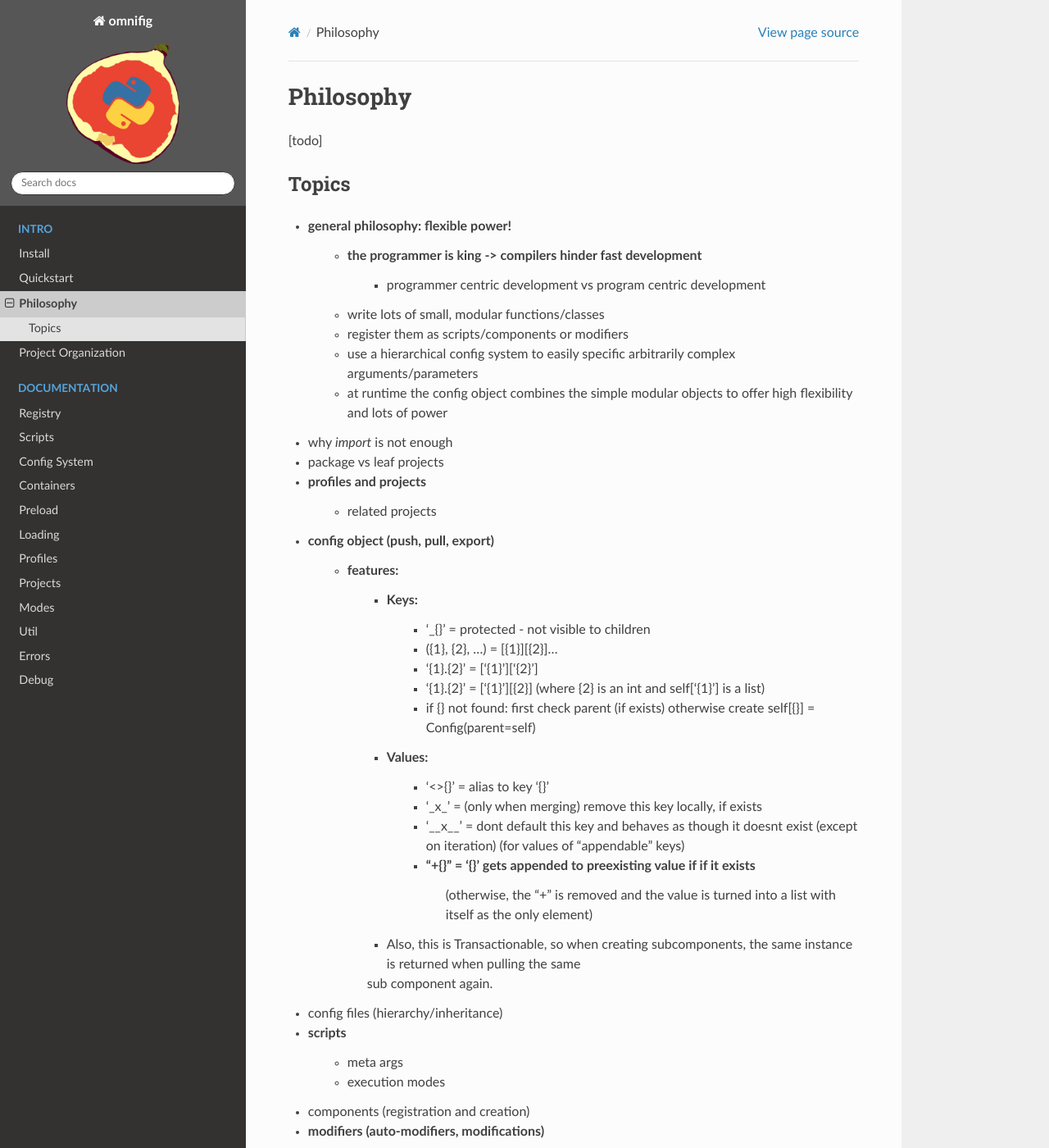
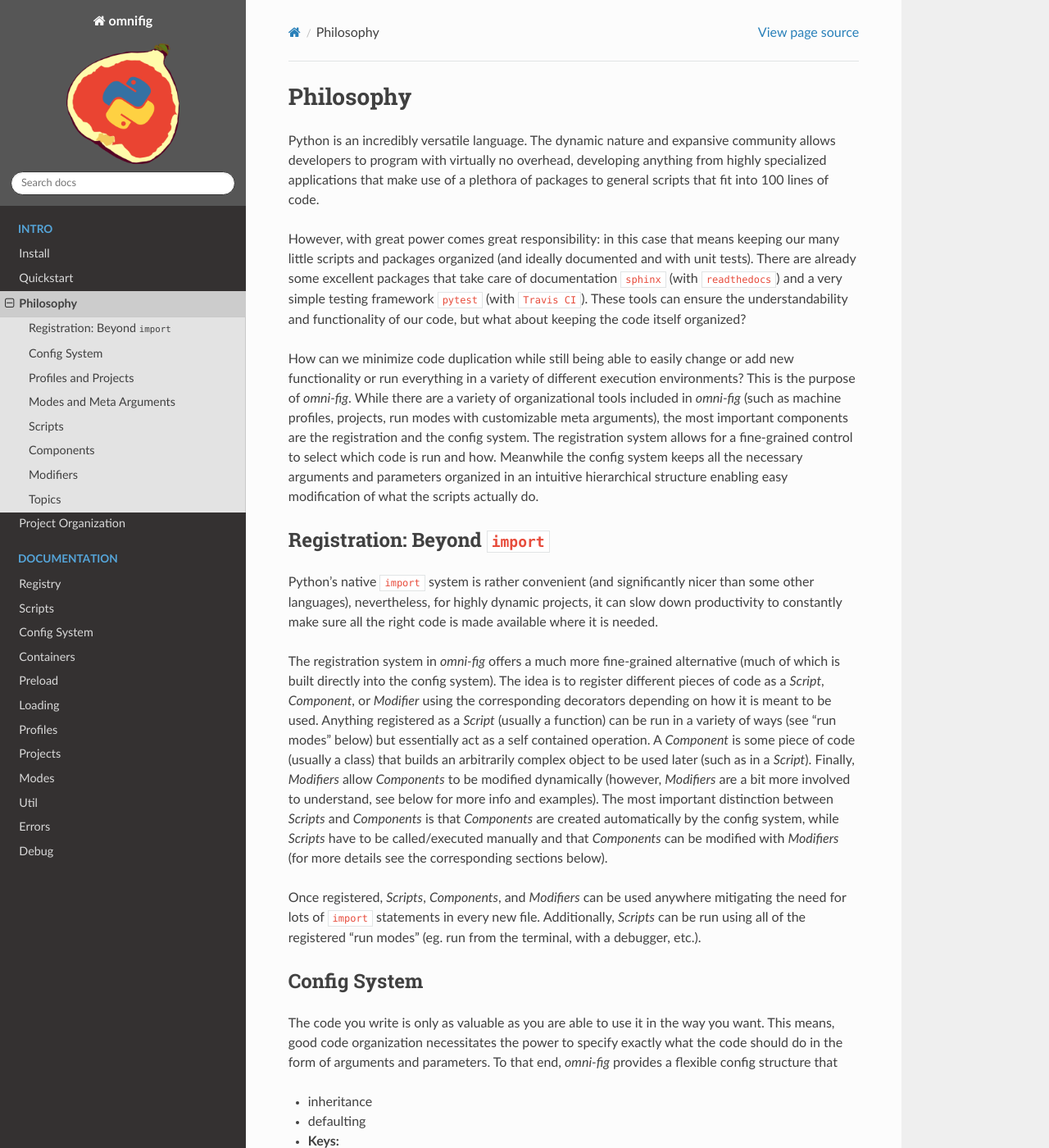
Before and after one commit to felixludos/omni-fig, a Sphinx documentation site: the page built from docs/philosophy.rst, in a window 1280 px wide and 1400 px high. Shown: the whole window at 82% size. Built offline with Sphinx 7.4.7 and the Read the Docs theme 2.0.0, drawn with Linux system fonts in a browser that asks for light colours; formulas are drawn with MathJax 3; the version number could not be read and is left out; some of the changed text lies outside the part shown.

Commit message:
prep major update (run mode as components)

```diff
--- a/README.rst
+++ b/README.rst
@@ -65,6 +65,9 @@ Features that could be added/improved:
 - add the "py_info" arg to integrate branch project meta data automatically
 - make sure updating config objects works as expected
 - fill in UNIT TESTS !! (especially for config system!)
+- some system to check when registered objects are overwritten or finding the origins of registered objects
+- walkthrough the full startup of omnifig (searching for projects, environment variables, loading projects)
+- improve monitoring system of config pulls/pushes (better than just printing) (and fix printing)
 
 Contributions and suggestions are always welcome.
 
--- a/docs/philosophy.rst
+++ b/docs/philosophy.rst
@@ -4,7 +4,70 @@ Philosophy
 .. role:: py(code)
    :language: python
 
-[todo]
+Python is an incredibly versatile language. The dynamic nature and expansive community allows developers to program with virtually no overhead, developing anything from highly specialized applications that make use of a plethora of packages to general scripts that fit into 100 lines of code.
+
+However, with great power comes great responsibility: in this case that means keeping our many little scripts and packages organized (and ideally documented and with unit tests). There are already some excellent packages that take care of documentation ``sphinx`` (with ``readthedocs``) and a very simple testing framework ``pytest`` (with ``Travis CI``). These tools can ensure the understandability and functionality of our code, but what about keeping the code itself organized?
+
+How can we minimize code duplication while still being able to easily change or add new functionality or run everything in a variety of different execution environments? This is the purpose of `omni-fig`. While there are a variety of organizational tools included in `omni-fig` (such as machine profiles, projects, run modes with customizable meta arguments), the most important components are the registration and the config system. The registration system allows for a fine-grained control to select which code is run and how. Meanwhile the config system keeps all the necessary arguments and parameters organized in an intuitive hierarchical structure enabling easy modification of what the scripts actually do.
+
+
+Registration: Beyond ``import``
+-------------------------------
+
+Python's native ``import`` system is rather convenient (and significantly nicer than some other languages), nevertheless, for highly dynamic projects, it can slow down productivity to constantly make sure all the right code is made available where it is needed.
+
+The registration system in `omni-fig` offers a much more fine-grained alternative (much of which is built directly into the config system). The idea is to register different pieces of code as a `Script`, `Component`, or `Modifier` using the corresponding decorators depending on how it is meant to be used. Anything registered as a `Script` (usually a function) can be run in a variety of ways (see "run modes" below) but essentially act as a self contained operation. A `Component` is some piece of code (usually a class) that builds an arbitrarily complex object to be used later (such as in a `Script`). Finally, `Modifiers` allow `Components` to be modified dynamically (however, `Modifiers` are a bit more involved to understand, see below for more info and examples).
+The most important distinction between `Scripts` and `Components` is that `Components` are created automatically by the config system, while `Scripts` have to be called/executed manually and that `Components` can be modified with `Modifiers` (for more details see the corresponding sections below).
+
+Once registered, `Scripts`, `Components`, and `Modifiers` can be used anywhere mitigating the need for lots of ``import`` statements in every new file. Additionally, `Scripts` can be run using all of the registered "run modes" (eg. run from the terminal, with a debugger, etc.).
+
+Config System
+-------------
+
+The code you write is only as valuable as you are able to use it in the way you want. This means, good code organization necessitates the power to specify exactly what the code should do in the form of arguments and parameters. To that end, `omni-fig` provides a flexible config structure that
+
+- inheritance
+
+- defaulting
+
+- Keys:
+    - '_{}' = protected - not visible to children for defaulting
+    - ({1}, {2}, ...) = [{1}][{2}]...
+    - '{1}.{2}' = ['{1}']['{2}']
+    - '{1}.{2}' = ['{1}'][{2}] (where {2} is an int and self['{1}'] is a list)
+    - if {} not found: first check parent (if exists) otherwise create self[{}] = Config(parent=self)
+
+- Values:
+    - '<>{}' = alias to key '{}'
+    - '_x_' = (only when merging) remove this key locally, if exists
+    - '__x__' = dont default this key and behaves as though it doesnt exist (except on iteration)
+      (for values of "appendable" keys)
+    - "+{}" = '{}' gets appended to preexisting value if if it exists
+        (otherwise, the "+" is removed and the value is turned into a list with itself as the only element)
+
+- printing/monitoring
+
+Profiles and Projects
+---------------------
+
+
+
+Modes and Meta Arguments
+------------------------
+
+from the terminal, an interactive environment (eg. Jupyter), in a debugger (eg. Pycharm), or with a supercomputer that uses a job scheduling system.
+
+
+Scripts
+-------
+
+Components
+----------
+
+Modifiers
+---------
+
+
 
 Topics
 ------
```
